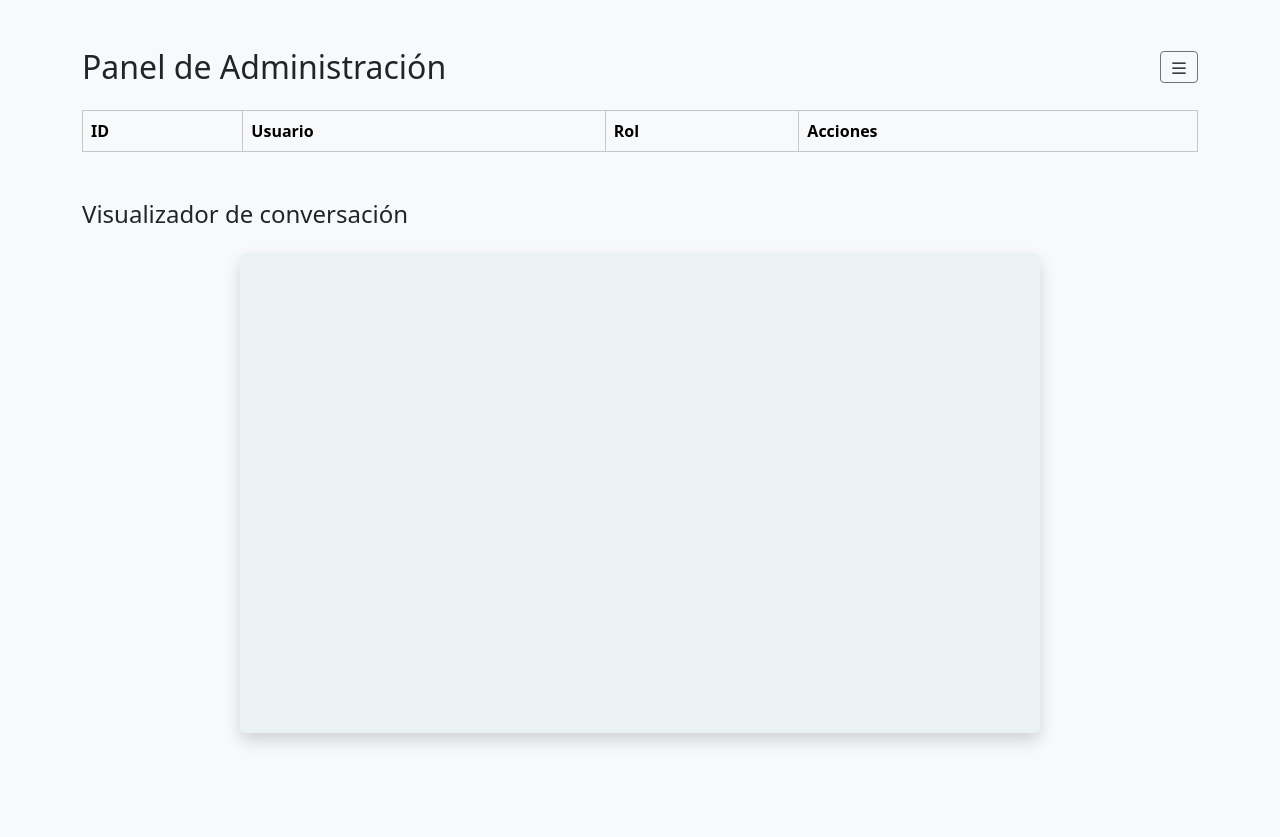
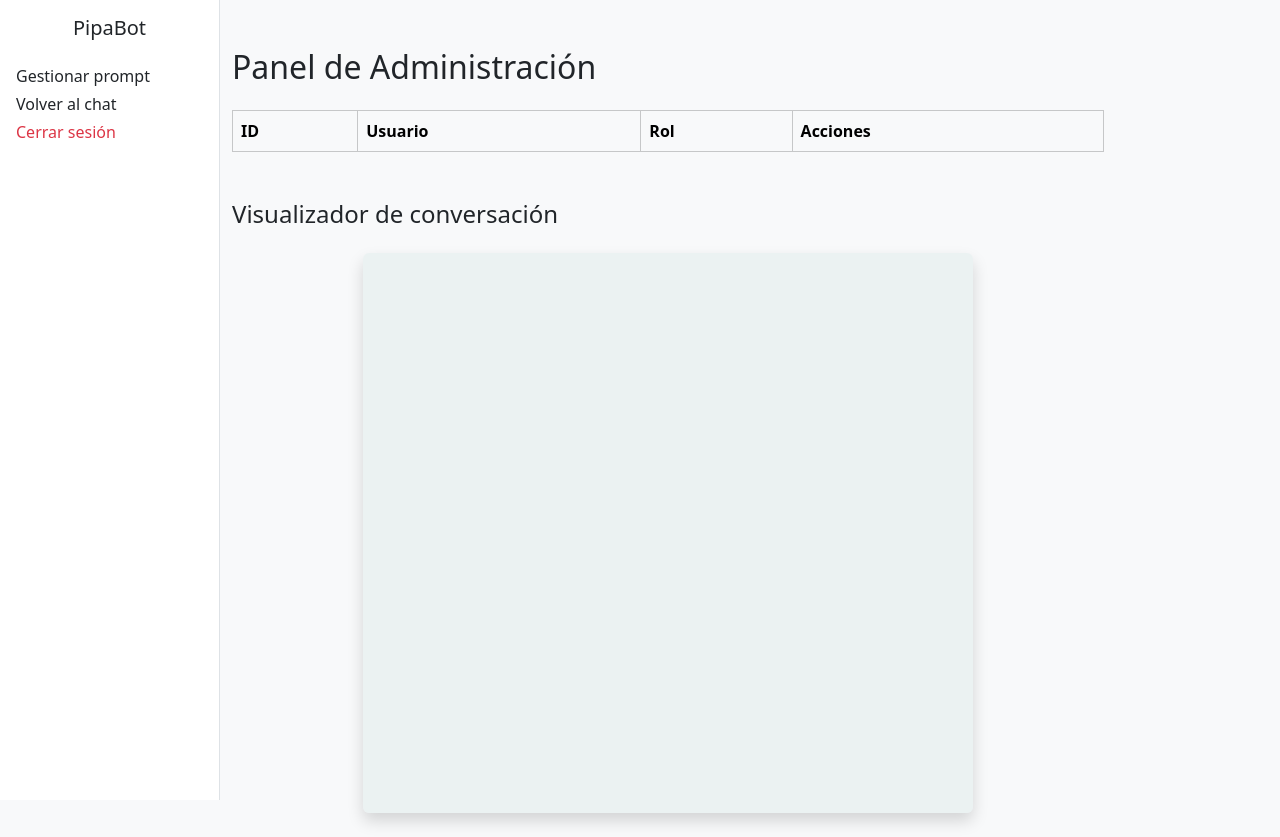
Before and after one commit to asierrodri/pipabot-v2, a website: page public/admin.html in a window 1280 px wide. Before the commit the page ends 800 px from the top, so only its background shows below. Drawn offline with nearby package versions, Linux system fonts and the light colour scheme; no server answers; sample sign-in values are in the browser's storage.

Commit message:
panel lateral en el panel de admin

```diff
--- a/public/admin.html
+++ b/public/admin.html
@@ -10,13 +10,14 @@
     <style>
         .fondo-chat-admin {
             background-color: rgba(217, 230, 230, 0.411);
-            max-width: 800px;
+            width: 100%;
             height: 60vh;
         }
 
-        @media (max-width: 1024px) {
+        @media (min-width: 1024px) {
             .fondo-chat-admin {
-                max-width: 100%;
+                width: 70%;
+                margin: 0 auto;
                 height: 70vh;
             }
         }
@@ -31,19 +32,37 @@
         .list-group-item:hover {
             background-color: #f8f9fa;
         }
+
+        @media (min-width: 768px) {
+            .container {
+                margin-left: 220px;
+                max-width: 70%;
+            }
+        }
     </style>
 
 </head>
 
 <body class="bg-light">
 
+    <!-- Panel lateral para escritorio -->
+    <aside class="d-none d-md-block bg-white border-end p-3 position-fixed"
+        style="width: 220px; height: 100vh; top: 0; left: 0; z-index: 1030;">
+        <h5 class="text-center mb-4">PipaBot</h5>
+        <ul class="nav flex-column gap-1">
+            <li><a class="dropdown-item" href="/admin/prompt">Gestionar prompt</a></li>
+            <li><a class="dropdown-item" href="/index.html">Volver al chat</a></li>
+            <li><button class="dropdown-item text-danger" onclick="cerrarSesion()">Cerrar sesión</button></li>
+        </ul>
+    </aside>
+
     <div class="container mt-5">
         <div class="d-flex justify-content-between align-items-center mb-4">
             <h2 class="mb-0">Panel de Administración</h2>
 
             <div class="dropdown">
-                <button class="btn btn-outline-secondary btn-sm" type="button" id="menuAdmin" data-bs-toggle="dropdown"
-                    aria-expanded="false" aria-label="Menú de opciones">
+                <button class="btn btn-outline-secondary btn-sm d-md-none" type="button" id="menuAdmin"
+                    data-bs-toggle="dropdown" aria-expanded="false" aria-label="Menú de opciones">
                     <img src="/img/menu.svg" width="20" height="20" alt="Menú">
                 </button>
                 <ul class="dropdown-menu dropdown-menu-end" aria-labelledby="menuAdmin">
@@ -80,7 +99,7 @@
                 <h4 class="mb-0">Visualizador de conversación</h4>
             </div>
             <div id="chatVisualizador"
-                class="container p-4 rounded shadow d-flex flex-column gap-2 fondo-chat-admin overflow-auto"
+                class="mb-4 p-4 rounded shadow d-flex flex-column gap-2 fondo-chat-admin overflow-auto"
                 style="min-height: 300px;">
             </div>
         </div>
```
